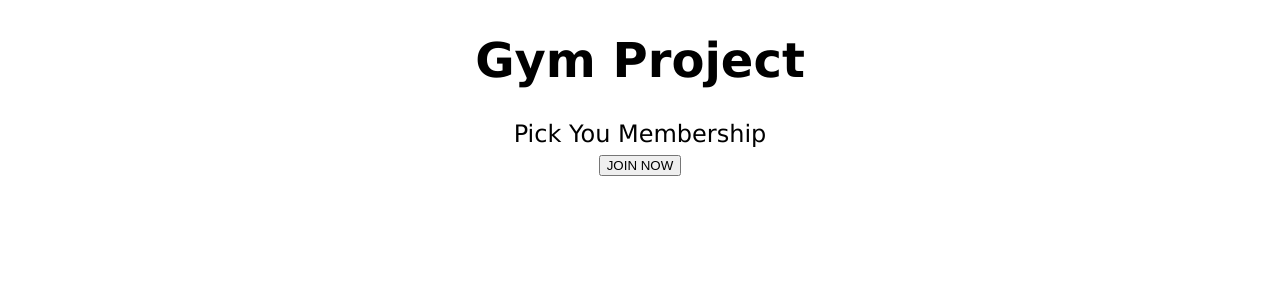
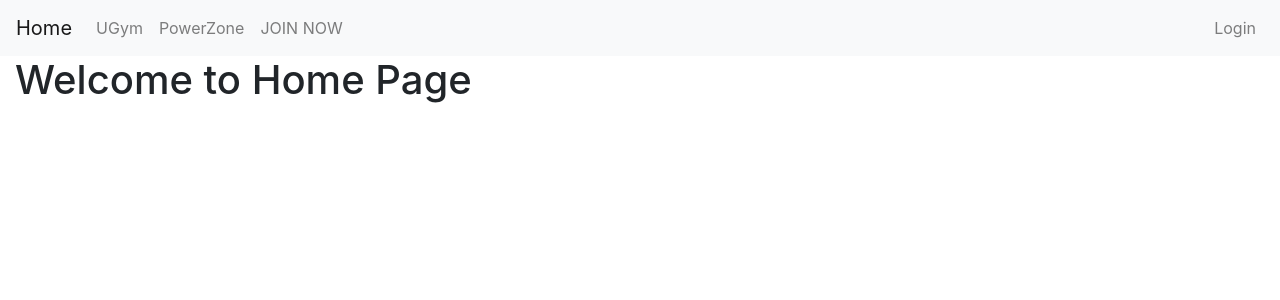
Before and after one commit to MazenHassanDev/Gym_Project, a Flask app: page /home in a window 1280 px wide. Shown: the top 300 px of the page. Run offline with Flask 3, Linux system fonts and the light colour scheme.

Commit message:
Restarted, cleaned up code

```diff
--- a/app.py
+++ b/app.py
@@ -57,42 +57,22 @@ def root():  # put application's code here
 def home():
     return render_template("home.html")
 
-@app.route('/join_gym_form', methods=["GET", "POST"])
-def join_gym():
-    if request.method == "POST":
-        selected_gym = request.form.get("gym")
-        selected_option = request.form.get("options")
+@app.route('/ugym')
+def ugym():
+    return render_template('ugym.html')
 
-        if not selected_gym or not selected_option:
-            flash("Please select an option before continuing")
-            return redirect(url_for("join_gym"))
+@app.route('/powerzone')
+def powerzone():
+    return render_template('powerzone.html')
 
-        return redirect(url_for("join_member", gym=selected_gym, options=selected_option))
+@app.route('/join_now')
+def join_now():
+    return render_template('join_now.html')
 
-    return render_template("joinFormGym.html")
-
-@app.route('/join_member_form', methods=["GET", "POST"])
-def join_member():
-    selected_gym = request.args.get("gym")
-    selected_option = request.args.get("options")
-
-    if not selected_gym or not selected_option:
-        return redirect(url_for("join_gym"))
-
-    if selected_gym == "ugym" and selected_option:
-        return render_template('joinFormMemberUGYM.html', gym=selected_gym, options=selected_option)
-    elif selected_gym == "powerzone" and selected_option:
-        return render_template('joinFormMemberPOWER.html', gym=selected_gym, options=selected_option)
-    else:
-        return redirect(url_for("join_gym"))
-
-
-
-
-@app.route('/form_result')
-def form_result():
-    return render_template("formResult.html")
+@app.route('/login')
+def login():
+    return render_template('login.html')
 
 
 if __name__ == '__main__':
-    app.run()
+    app.run(debug=True)
--- a/static/style.css
+++ /dev/null
@@ -1,5 +0,0 @@
-body{
-    font-family: Verdana;
-    font-size: 1.5em;
-    text-align: center;
-}
--- /dev/null
+++ b/templates/base.html
@@ -0,0 +1,49 @@
+<!doctype html>
+<html lang="en">
+<head>
+    <meta charset="UTF-8">
+    <meta name="viewport"
+          content="width=device-width, user-scalable=no, initial-scale=1.0, maximum-scale=1.0, minimum-scale=1.0">
+    <meta http-equiv="X-UA-Compatible" content="ie=edge">
+
+    <link rel="stylesheet" href="https://cdn.jsdelivr.net/npm/bootstrap@4.3.1/dist/css/bootstrap.min.css" integrity="sha384-ggOyR0iXCbMQv3Xipma34MD+dH/1fQ784/j6cY/iJTQUOhcWr7x9JvoRxT2MZw1T" crossorigin="anonymous">
+    <link rel="stylesheet" href="/static/style.css">
+    <title>{% block title %}{% endblock %}</title>
+</head>
+<body>
+    <nav class="navbar navbar-expand-lg navbar-light bg-light">
+      <a class="navbar-brand" href="home">Home</a>
+      <button class="navbar-toggler" type="button" data-toggle="collapse" data-target="#navbarNav" aria-controls="navbarNav" aria-expanded="false" aria-label="Toggle navigation">
+        <span class="navbar-toggler-icon"></span>
+      </button>
+      <div class="collapse navbar-collapse" id="navbarNav">
+        <ul class="navbar-nav">
+          <li class="nav-item">
+            <a class="nav-link" href='ugym'>UGym</a>
+          </li>
+          <li class="nav-item">
+            <a class="nav-link" href="powerzone">PowerZone</a>
+          </li>
+          <li class="nav-item">
+            <a class="nav-link" href="join_now">JOIN NOW</a>
+          </li>
+        </ul>
+        <ul class="navbar-nav ml-auto">
+            <li class="nav-item">
+                <a class="nav-link" href="login">Login</a>
+            </li>
+        </ul>
+      </div>
+    </nav>
+
+    <div class="container-fluid">
+        {% block content %}
+        {% endblock %}
+    </div>
+
+
+    <script src="https://code.jquery.com/jquery-3.3.1.slim.min.js" integrity="sha384-q8i/X+965DzO0rT7abK41JStQIAqVgRVzpbzo5smXKp4YfRvH+8abtTE1Pi6jizo" crossorigin="anonymous"></script>
+    <script src="https://cdn.jsdelivr.net/npm/popper.js@1.14.7/dist/umd/popper.min.js" integrity="sha384-UO2eT0CpHqdSJQ6hJty5KVphtPhzWj9WO1clHTMGa3JDZwrnQq4sF86dIHNDz0W1" crossorigin="anonymous"></script>
+    <script src="https://cdn.jsdelivr.net/npm/bootstrap@4.3.1/dist/js/bootstrap.min.js" integrity="sha384-JjSmVgyd0p3pXB1rRibZUAYoIIy6OrQ6VrjIEaFf/nJGzIxFDsf4x0xIM+B07jRM" crossorigin="anonymous"></script>
+</body>
+</html>
--- a/templates/home.html
+++ b/templates/home.html
@@ -1,19 +1,12 @@
-<!doctype html>
-<html lang="en">
-<head>
-    <meta charset="UTF-8">
-    <meta name="viewport"
-          content="width=device-width, user-scalable=no, initial-scale=1.0, maximum-scale=1.0, minimum-scale=1.0">
-    <meta http-equiv="X-UA-Compatible" content="ie=edge">
-    <title>Home</title>
-    <link rel="stylesheet" href="{{ url_for('static', filename='style.css') }}">
-</head>
-<body>
-    <h1>Gym Project</h1>
-    <label>Pick You Membership</label>
-    <br>
-    <form action="{{ url_for('join_gym') }}" method="GET">
-        <button type="submit">JOIN NOW</button>
-    </form>
-</body>
-</html>
+{% extends 'base.html' %}
+{% block content %}
+    <h1>Welcome to Home Page</h1>
+{% endblock %}
+{##}
+{##}
+{#    <h1>Gym Project</h1>#}
+{#    <label>Pick You Membership</label>#}
+{#    <br>#}
+{#    <form action="{{ url_for('join_gym') }}" method="GET">#}
+{#        <button type="submit">JOIN NOW</button>#}
+{#    </form>#}
--- /dev/null
+++ b/templates/join_now.html
@@ -0,0 +1,4 @@
+{% extends 'base.html' %}
+{% block content %}
+    <h1>CHOOSE YOUR GYM</h1>
+{% endblock %}
--- /dev/null
+++ b/templates/login.html
@@ -0,0 +1,4 @@
+{% extends 'base.html' %}
+{% block content %}
+    <h1>Login Page</h1>
+{% endblock %}
--- /dev/null
+++ b/templates/powerzone.html
@@ -0,0 +1,5 @@
+{% extends 'base.html' %}
+
+{% block content %}
+    <h1> POWERZONE TOUR PAGE</h1>
+{% endblock %}
--- /dev/null
+++ b/templates/ugym.html
@@ -0,0 +1,5 @@
+{% extends 'base.html' %}
+
+{% block content %}
+    <h1> UGYM TOUR PAGE</h1>
+{% endblock %}
```
Also changed, not shown: templates/joinFormGym.html (deleted, +0 -85 lines), templates/joinFormMemberPOWER.html (deleted, +0 -36 lines), templates/joinFormMemberUGYM.html (deleted, +0 -35 lines).
